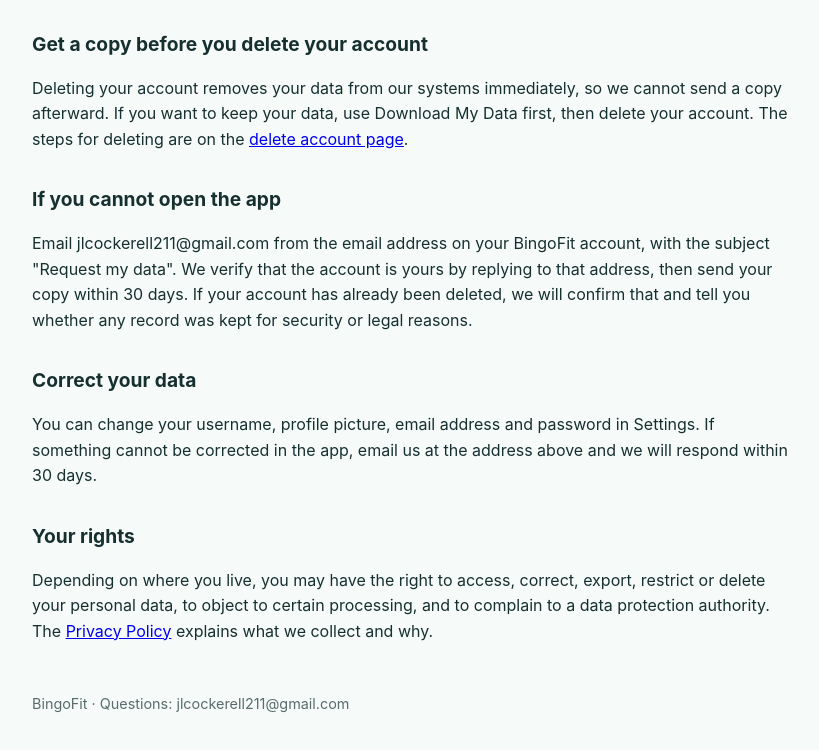
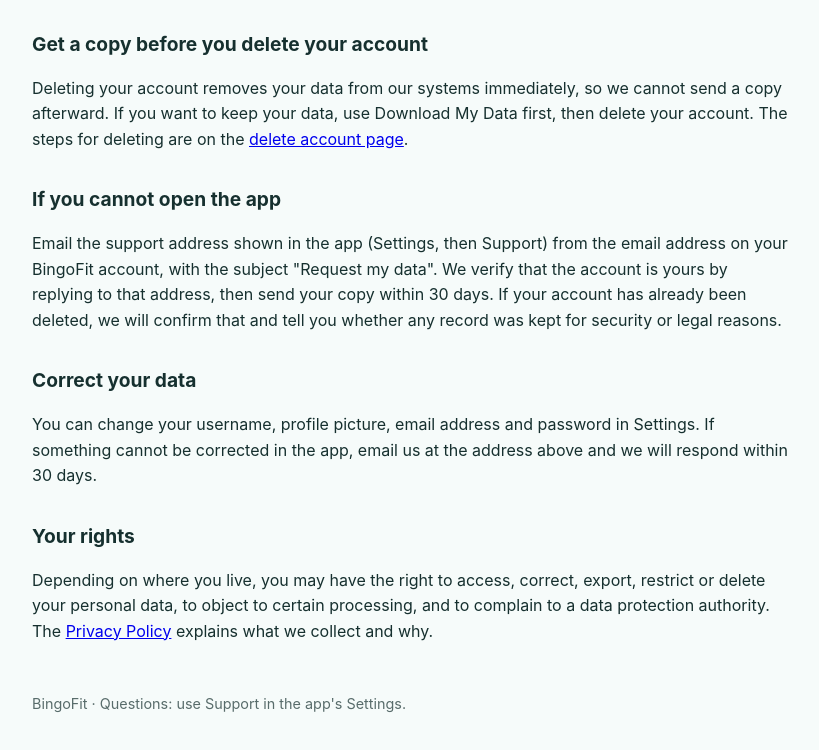
Before and after one commit to JP211/bingofit-site, a plain HTML site: page your-data.html in a window 1280 px wide. Shown: the part 618-1368 px from the top of the page, without its empty margins (228-1047 px from the left). Drawn offline with Linux system fonts and the light colour scheme.

Commit message:
Publish site from app repo b80accf

```diff
--- a/your-data.html
+++ b/your-data.html
@@ -25,11 +25,11 @@
 <h2>Get a copy before you delete your account</h2>
 <p>Deleting your account removes your data from our systems immediately, so we cannot send a copy afterward. If you want to keep your data, use Download My Data first, then delete your account. The steps for deleting are on the <a href="delete-account.html">delete account page</a>.</p>
 <h2>If you cannot open the app</h2>
-<p>Email jlcockerell211@gmail.com from the email address on your BingoFit account, with the subject "Request my data". We verify that the account is yours by replying to that address, then send your copy within 30 days. If your account has already been deleted, we will confirm that and tell you whether any record was kept for security or legal reasons.</p>
+<p>Email the support address shown in the app (Settings, then Support) from the email address on your BingoFit account, with the subject "Request my data". We verify that the account is yours by replying to that address, then send your copy within 30 days. If your account has already been deleted, we will confirm that and tell you whether any record was kept for security or legal reasons.</p>
 <h2>Correct your data</h2>
 <p>You can change your username, profile picture, email address and password in Settings. If something cannot be corrected in the app, email us at the address above and we will respond within 30 days.</p>
 <h2>Your rights</h2>
 <p>Depending on where you live, you may have the right to access, correct, export, restrict or delete your personal data, to object to certain processing, and to complain to a data protection authority. The <a href="privacy.html">Privacy Policy</a> explains what we collect and why.</p>
-<footer>BingoFit · Questions: jlcockerell211@gmail.com</footer>
+<footer>BingoFit · Questions: use Support in the app's Settings.</footer>
 </body>
 </html>
```
Also changed, not shown: support.html (+2 -2 lines).
